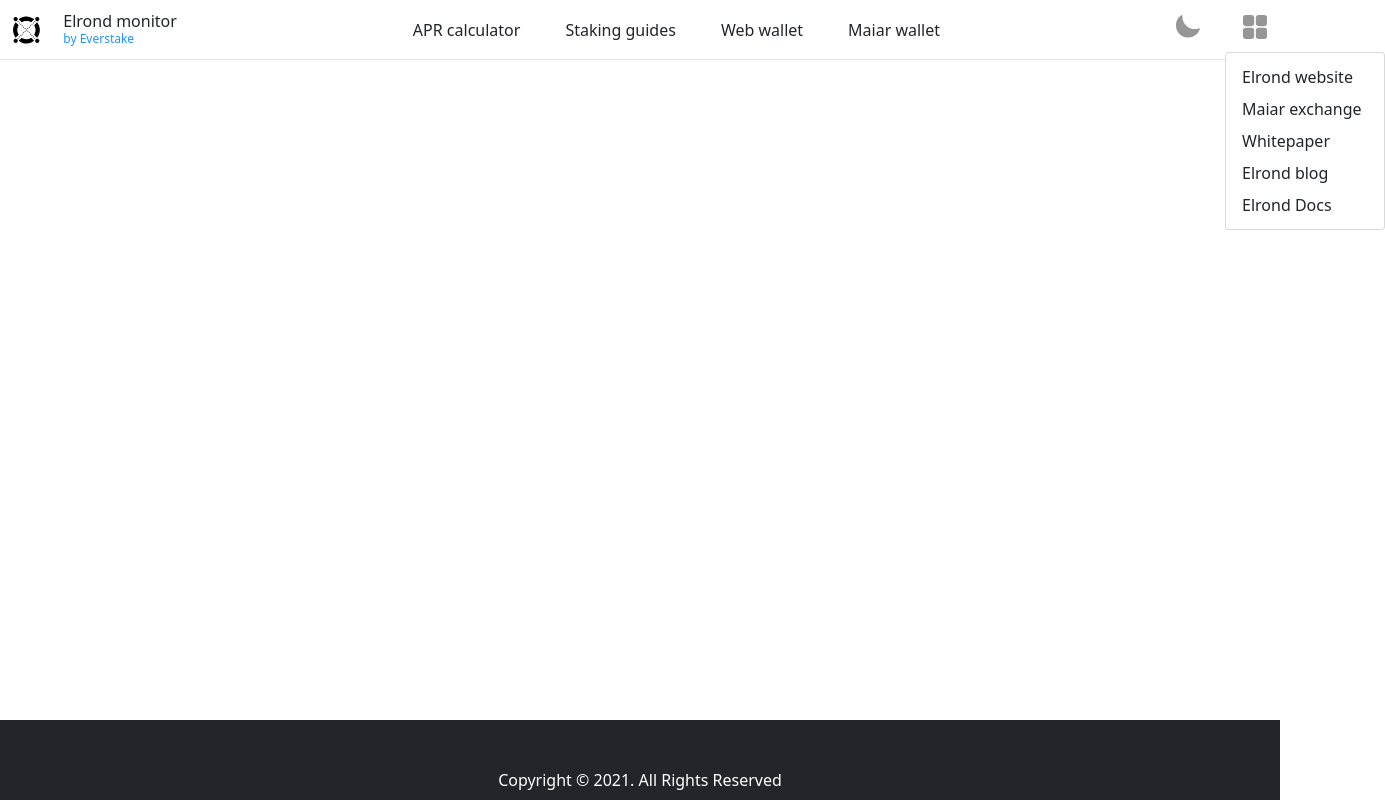
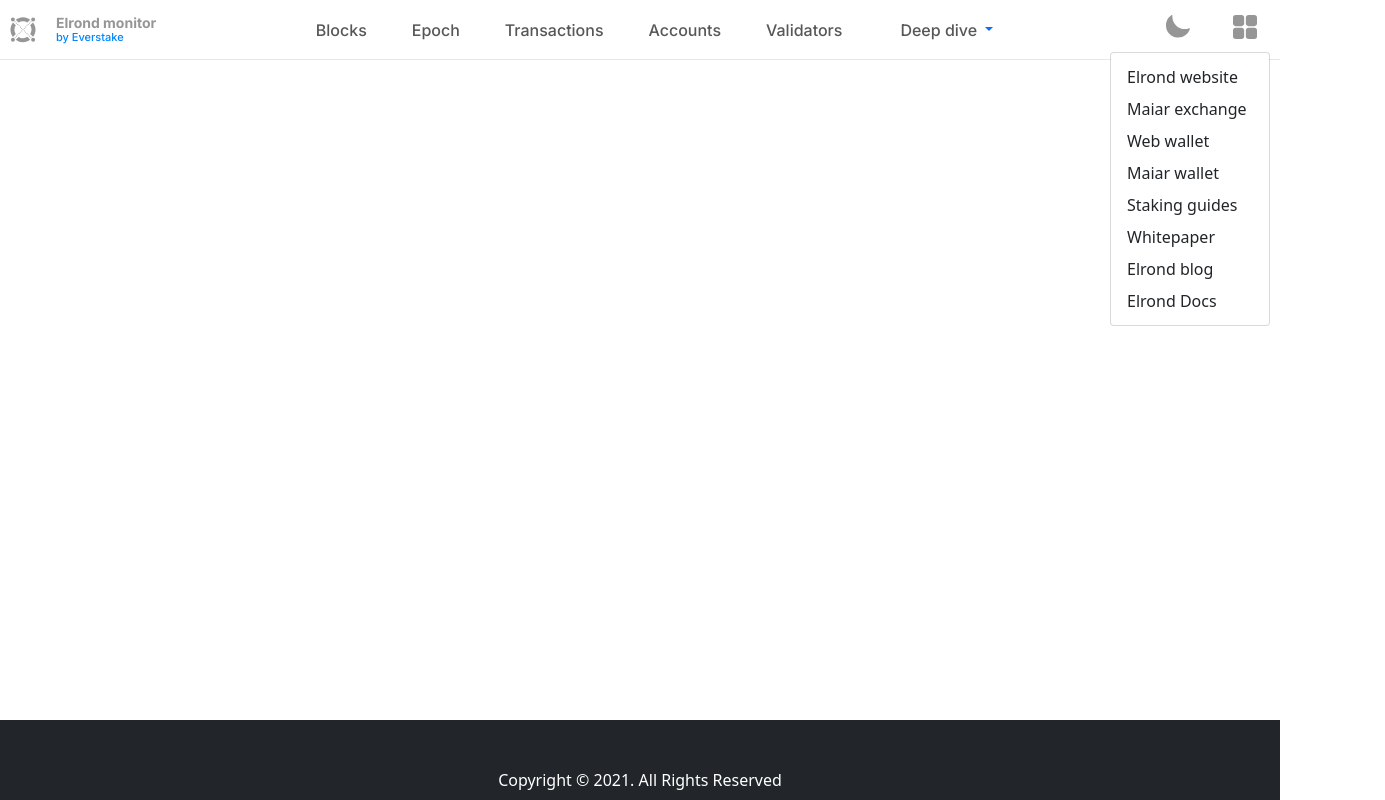
Before and after one commit to everstake/elrond-monitor-frontend, a Vue app: page / in a window 1280 px wide. Both pictures are taken after a click on the button 1255 px from the left and 29 px from the top of the page. Shown: the whole page, 1385 px wide, since content can reach past the window. Built offline with nearby package versions, Linux system fonts and the light colour scheme.

Commit message:
refactor: new header styles

```diff
--- /dev/null
+++ b/src/assets/scss/_fonts.scss
@@ -0,0 +1,2 @@
+@import url('https://fonts.googleapis.com/css2?family=Roboto:wght@400;500;700&display=swap');
+@import url('https://fonts.googleapis.com/css2?family=Inter:wght@400;500;700&display=swap');
--- a/src/assets/scss/_mixins.scss
+++ b/src/assets/scss/_mixins.scss
@@ -0,0 +1,6 @@
+@mixin font($family, $size, $color, $weight) {
+  font-family: $family;
+  font-size: $size;
+  color: $color;
+  font-weight: $weight;
+}
--- a/src/assets/scss/_vars.scss
+++ b/src/assets/scss/_vars.scss
@@ -3,3 +3,7 @@
 $main-white: #fff;
 $gray: #e8e8e8;
 $blue: #1f95ff;
+
+// fonts
+$inter-font: 'Inter';
+$roboto-font: 'Roboto';
--- a/src/assets/scss/custom/_container.scss
+++ b/src/assets/scss/custom/_container.scss
@@ -1,3 +1,4 @@
 .wrapper {
-  width: 1400px;
+  width: 1380px;
+  padding: 0 10px;
 }
--- a/src/assets/scss/main.scss
+++ b/src/assets/scss/main.scss
@@ -4,3 +4,4 @@
 @import './vars';
 @import './mixins';
 @import './custom';
+@import './fonts';
--- a/src/components/header/AppHeader.vue
+++ b/src/components/header/AppHeader.vue
@@ -14,40 +14,59 @@
       <nav class="header__navbar navbar">
         <ul class="navbar__list">
           <li class="navbar__item">
-            <router-link to="/calculator" class="navbar__link">
-              APR calculator
+            <router-link to="/blocks" class="navbar__link">
+              Blocks
             </router-link>
           </li>
           <li class="navbar__item">
-            <router-link to="/guides" class="navbar__link">
-              Staking guides
+            <router-link to="/epoch" class="navbar__link"> Epoch </router-link>
+          </li>
+          <li class="navbar__item">
+            <router-link to="/transactions" class="navbar__link">
+              Transactions
             </router-link>
           </li>
           <li class="navbar__item">
-            <router-link to="web-wallet" class="navbar__link">
-              Web wallet
+            <router-link to="/accounts" class="navbar__link">
+              Accounts
             </router-link>
           </li>
           <li class="navbar__item">
-            <router-link to="/maiar-wallet" class="navbar__link">
-              Maiar wallet
+            <router-link to="/validators" class="navbar__link">
+              Validators
             </router-link>
+          </li>
+          <li class="navbar__item">
+            <b-dropdown
+              variant="link"
+              toggle-class="text-decoration-none"
+              right
+            >
+              <template #button-content>
+                <a class="navbar__link"> Deep dive </a>
+              </template>
+              <b-dropdown-item href="#">Network</b-dropdown-item>
+              <b-dropdown-item href="#">APR calculator</b-dropdown-item>
+            </b-dropdown>
           </li>
         </ul>
       </nav>
 
       <div class="header__options">
         <button class="header__option-btn">
-          <img src="~@/assets/img/optionsIcon/moon.svg" alt="night mode">
+          <img src="~@/assets/img/optionsIcon/moon.svg" alt="night mode" />
         </button>
-        <b-dropdown variant="link" id="dropdown-right" no-caret offset="100">
+        <b-dropdown variant="link" right no-caret>
           <template #button-content>
             <button class="header__option-btn">
-              <img src="~@/assets/img/optionsIcon/menu.svg" alt="menu">
+              <img src="~@/assets/img/optionsIcon/menu.svg" alt="menu" />
             </button>
           </template>
           <b-dropdown-item href="#">Elrond website</b-dropdown-item>
           <b-dropdown-item href="#">Maiar exchange</b-dropdown-item>
+          <b-dropdown-item href="#">Web wallet</b-dropdown-item>
+          <b-dropdown-item href="#">Maiar wallet</b-dropdown-item>
+          <b-dropdown-item href="#">Staking guides</b-dropdown-item>
           <b-dropdown-item href="#">Whitepaper</b-dropdown-item>
           <b-dropdown-item href="#">Elrond blog</b-dropdown-item>
           <b-dropdown-item href="#">Elrond Docs</b-dropdown-item>
@@ -87,20 +106,21 @@
   }
   .logo {
     display: flex;
-    gap: 10px;
+    gap: 20px;
     align-items: center;
 
     &__subtitle {
-      font-size: 12px;
-      color: #1f95ff;
+      @include font($inter-font, 11px, #0085ff, 500);
     }
 
     &__title {
-      line-height: 16px;
+      line-height: 13px;
+      @include font($inter-font, 14px, #969696, 700);
     }
 
     &__img {
-      height: 40px;
+      height: 26px;
+      width: 26px;
     }
   }
 
@@ -110,6 +130,14 @@
       align-items: center;
       gap: 45px;
     }
+    &__link {
+      @include font($inter-font, 16px, #585757, 500);
+      line-height: 24px;
+
+      &:hover {
+        color: #0085ff;
+      }
+    }
   }
 }
 </style>
--- a/vue.config.js
+++ b/vue.config.js
@@ -1,3 +1,12 @@
 module.exports = {
   lintOnSave: false,
+  css: {
+    sourceMap: true,
+    loaderOptions: {
+      scss: {
+        prependData: `@import "~@/assets/scss/vars.scss";
+                      @import "~@/assets/scss/mixins.scss";`,
+      },
+    },
+  },
 };
```
Also changed, not shown: src/assets/img/elrondLogo.svg.
